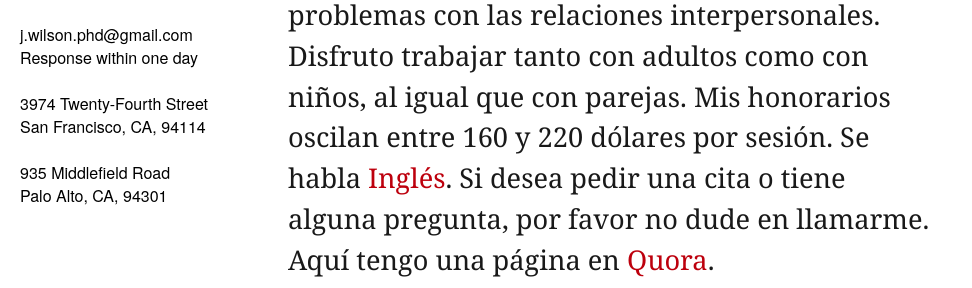
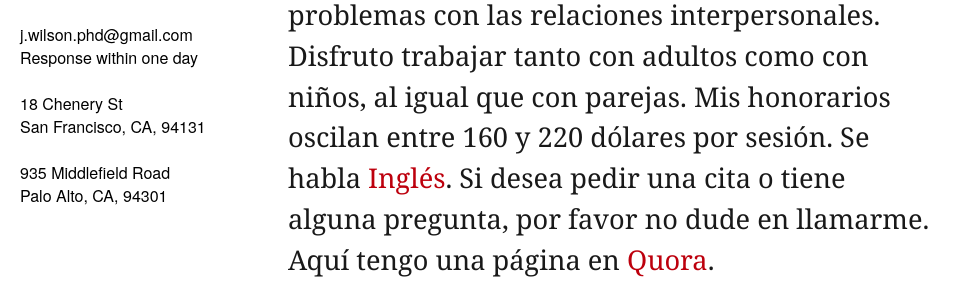
Before and after one commit to ericmeltzer/jwilsonphd, a Jekyll site: the page built from spanish.html, in a window 1280 px wide. Shown: the part 407-695 px from the top of the page, without its empty margins (0-972 px from the left). Built offline with Jekyll 4.4.1, drawn with Linux system fonts in a browser that asks for light colours.

Commit message:
updated to reflect new SF address
24th -> chenery

```diff
--- a/_layouts/default.html
+++ b/_layouts/default.html
@@ -35,8 +35,8 @@ Judith<br> Wilson
 j.wilson.phd@gmail.com<br>
 Response within one day<br><br>
 
-3974 Twenty-Fourth Street<br />
-San Francisco, CA, 94114</br><br>
+18 Chenery St<br />
+San Francisco, CA, 94131</br><br>
 
 935 Middlefield Road<br />
 Palo Alto, CA, 94301</br><br>
```
